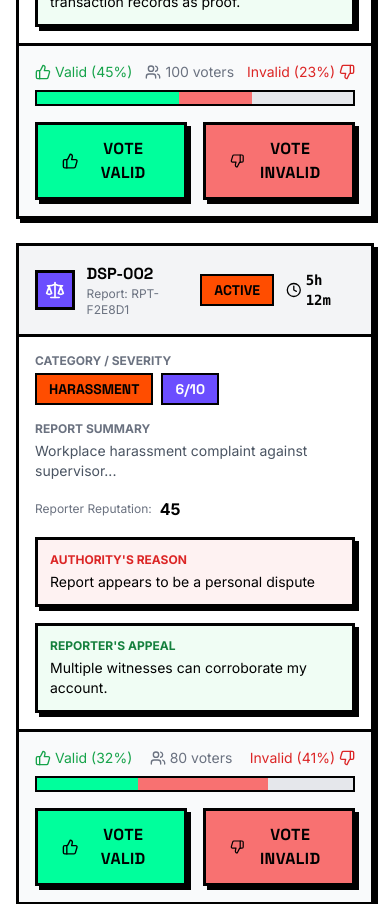
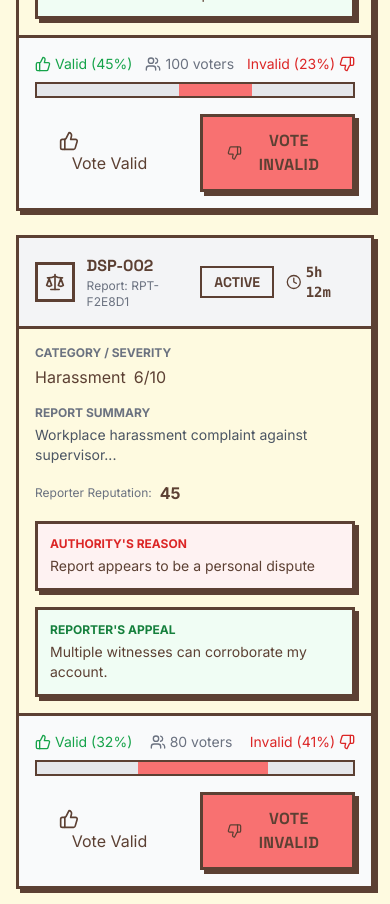
Before and after one commit to Percobain/SayLess, a React (Vite) app in the folder client/: page /jury in a window 390 px wide. Shown: the part 820-1724 px from the top of the page. Built offline with nearby package versions, Linux system fonts and the light colour scheme; no server answers.

Commit message:
ui changes

```diff
--- a/client/src/components/Layout.jsx
+++ b/client/src/components/Layout.jsx
@@ -4,7 +4,7 @@ import AlertBanner from './AlertBanner';
 
 export default function Layout({ children, showAlert = false }) {
   return (
-    <div className="min-h-screen flex flex-col bg-neo-white">
+    <div className="min-h-screen flex flex-col bg-neo-cream">
       <Navbar />
       {showAlert && <AlertBanner />}
       <main className="flex-1">
--- a/client/src/components/NeoButton.jsx
+++ b/client/src/components/NeoButton.jsx
@@ -2,10 +2,11 @@ import { forwardRef } from 'react';
 
 const variants = {
   default: 'neo-btn',
-  orange: 'neo-btn-orange',
-  green: 'neo-btn-green',
-  purple: 'neo-btn-purple',
-  black: 'neo-btn-black',
+  sage: 'neo-btn-sage',
+  mint: 'neo-btn-mint',
+  wheat: 'neo-btn-wheat',
+  caramel: 'neo-btn-caramel',
+  dark: 'neo-btn-dark',
 };
 
 const sizes = {
--- a/client/src/components/NeoCard.jsx
+++ b/client/src/components/NeoCard.jsx
@@ -1,9 +1,10 @@
 const variants = {
   default: 'neo-card',
-  orange: 'neo-card-orange',
-  green: 'neo-card-green',
-  purple: 'neo-card-purple',
-  black: 'neo-card-black',
+  sage: 'neo-card-sage',
+  mint: 'neo-card-mint',
+  wheat: 'neo-card-wheat',
+  caramel: 'neo-card-caramel',
+  dark: 'neo-card-dark',
 };
 
 export default function NeoCard({
--- a/client/src/index.css
+++ b/client/src/index.css
@@ -4,38 +4,54 @@
 @tailwind components;
 @tailwind utilities;
 
+/* Earthy Color Palette:
+   Sage:    #CCD5AE (sage green)
+   Mint:    #E9EDC9 (light sage)
+   Cream:   #FEFAE0 (background)
+   Wheat:   #FAEDCD (beige)
+   Caramel: #D4A373 (accent)
+   Dark:    #5C4033 (brown text)
+*/
+
 @layer base {
   :root {
-    --background: 0 0% 100%;
-    --foreground: 0 0% 0%;
-    --card: 0 0% 100%;
-    --card-foreground: 0 0% 0%;
-    --popover: 0 0% 100%;
-    --popover-foreground: 0 0% 0%;
-    --primary: 0 0% 0%;
-    --primary-foreground: 0 0% 100%;
-    --secondary: 0 0% 96%;
-    --secondary-foreground: 0 0% 0%;
-    --muted: 0 0% 96%;
-    --muted-foreground: 0 0% 45%;
-    --accent: 18 100% 50%;
-    --accent-foreground: 0 0% 100%;
+    --color-sage: #CCD5AE;
+    --color-mint: #E9EDC9;
+    --color-cream: #FEFAE0;
+    --color-wheat: #FAEDCD;
+    --color-caramel: #D4A373;
+    --color-dark: #5C4033;
+
+    --background: 50 100% 94%;
+    --foreground: 24 31% 27%;
+    --card: 50 100% 94%;
+    --card-foreground: 24 31% 27%;
+    --popover: 50 100% 94%;
+    --popover-foreground: 24 31% 27%;
+    --primary: 30 52% 64%;
+    --primary-foreground: 50 100% 94%;
+    --secondary: 75 35% 76%;
+    --secondary-foreground: 24 31% 27%;
+    --muted: 54 54% 91%;
+    --muted-foreground: 24 20% 40%;
+    --accent: 30 52% 64%;
+    --accent-foreground: 24 31% 27%;
     --destructive: 0 84% 60%;
     --destructive-foreground: 0 0% 100%;
-    --border: 0 0% 0%;
-    --input: 0 0% 0%;
-    --ring: 0 0% 0%;
+    --border: 24 31% 27%;
+    --input: 24 31% 27%;
+    --ring: 30 52% 64%;
     --radius: 0px;
   }
 }
 
 @layer base {
   * {
-    @apply border-neo-black;
+    @apply border-neo-dark;
   }
 
   body {
-    @apply bg-neo-white text-neo-black antialiased font-body;
+    @apply bg-neo-cream text-neo-dark antialiased font-body;
     font-family: 'Inter', system-ui, sans-serif;
   }
 
@@ -48,56 +64,64 @@
 @layer components {
   /* Neo-Brutalist Card */
   .neo-card {
-    @apply bg-neo-white border-[3px] border-neo-black shadow-neo;
+    @apply bg-neo-cream border-[3px] border-neo-dark shadow-neo;
   }
 
-  .neo-card-orange {
-    @apply bg-neo-orange border-[3px] border-neo-black shadow-neo text-neo-black;
+  .neo-card-sage {
+    @apply bg-neo-sage border-[3px] border-neo-dark shadow-neo text-neo-dark;
   }
 
-  .neo-card-green {
-    @apply bg-neo-green border-[3px] border-neo-black shadow-neo text-neo-black;
+  .neo-card-mint {
+    @apply bg-neo-mint border-[3px] border-neo-dark shadow-neo text-neo-dark;
   }
 
-  .neo-card-purple {
-    @apply bg-neo-purple border-[3px] border-neo-black shadow-neo text-neo-white;
+  .neo-card-wheat {
+    @apply bg-neo-wheat border-[3px] border-neo-dark shadow-neo text-neo-dark;
   }
 
-  .neo-card-black {
-    @apply bg-neo-black border-[3px] border-neo-black shadow-neo-lg text-neo-white;
+  .neo-card-caramel {
+    @apply bg-neo-caramel border-[3px] border-neo-dark shadow-neo text-neo-cream;
+  }
+
+  .neo-card-dark {
+    @apply bg-neo-dark border-[3px] border-neo-dark shadow-neo-lg text-neo-cream;
   }
 
   /* Neo-Brutalist Button */
   .neo-btn {
     @apply inline-flex items-center justify-center px-6 py-3
-           bg-neo-white border-[3px] border-neo-black shadow-neo
-           font-heading font-bold text-neo-black uppercase tracking-wide
+           bg-neo-cream border-[3px] border-neo-dark shadow-neo
+           font-heading font-bold text-neo-dark uppercase tracking-wide
            transition-all duration-150
            hover:translate-x-[2px] hover:translate-y-[2px] hover:shadow-neo-hover
            active:translate-x-[4px] active:translate-y-[4px] active:shadow-none
            disabled:opacity-50 disabled:cursor-not-allowed disabled:hover:translate-x-0 disabled:hover:translate-y-0 disabled:hover:shadow-neo;
   }
 
-  .neo-btn-orange {
-    @apply neo-btn bg-neo-orange text-neo-black;
+  .neo-btn-sage {
+    @apply neo-btn bg-neo-sage text-neo-dark;
   }
 
-  .neo-btn-green {
-    @apply neo-btn bg-neo-green text-neo-black;
+  .neo-btn-mint {
+    @apply neo-btn bg-neo-mint text-neo-dark;
   }
 
-  .neo-btn-purple {
-    @apply neo-btn bg-neo-purple text-neo-white;
+  .neo-btn-wheat {
+    @apply neo-btn bg-neo-wheat text-neo-dark;
   }
 
-  .neo-btn-black {
-    @apply neo-btn bg-neo-black text-neo-white;
+  .neo-btn-caramel {
+    @apply neo-btn bg-neo-caramel text-neo-cream;
+  }
+
+  .neo-btn-dark {
+    @apply neo-btn bg-neo-dark text-neo-cream;
   }
 
   /* Neo-Brutalist Input */
   .neo-input {
-    @apply w-full px-4 py-3 bg-neo-white border-[3px] border-neo-black
-           font-body text-neo-black placeholder:text-gray-400
+    @apply w-full px-4 py-3 bg-neo-cream border-[3px] border-neo-dark
+           font-body text-neo-dark placeholder:text-neo-dark/50
            focus:outline-none focus:ring-0 focus:shadow-neo-lg
            transition-shadow duration-150;
   }
@@ -109,49 +133,53 @@
   /* Neo-Brutalist Badge */
   .neo-badge {
     @apply inline-flex items-center gap-1.5 px-3 py-1
-           border-[2px] border-neo-black font-heading font-bold text-sm uppercase;
+           border-[2px] border-neo-dark font-heading font-bold text-sm uppercase;
   }
 
-  .neo-badge-orange {
-    @apply neo-badge bg-neo-orange text-neo-black;
+  .neo-badge-sage {
+    @apply neo-badge bg-neo-sage text-neo-dark;
   }
 
-  .neo-badge-green {
-    @apply neo-badge bg-neo-green text-neo-black;
+  .neo-badge-mint {
+    @apply neo-badge bg-neo-mint text-neo-dark;
   }
 
-  .neo-badge-purple {
-    @apply neo-badge bg-neo-purple text-neo-white;
+  .neo-badge-wheat {
+    @apply neo-badge bg-neo-wheat text-neo-dark;
+  }
+
+  .neo-badge-caramel {
+    @apply neo-badge bg-neo-caramel text-neo-cream;
   }
 
   /* Animated Alert Banner */
   .neo-alert-banner {
-    @apply w-full bg-neo-orange border-y-[3px] border-neo-black py-2 overflow-hidden;
+    @apply w-full bg-neo-caramel border-y-[3px] border-neo-dark py-2 overflow-hidden;
   }
 
   .neo-alert-text {
-    @apply inline-block whitespace-nowrap font-heading font-bold text-neo-black uppercase tracking-wider animate-marquee;
+    @apply inline-block whitespace-nowrap font-heading font-bold text-neo-cream uppercase tracking-wider animate-marquee;
   }
 
   /* Status Badges */
   .neo-status {
-    @apply inline-flex items-center gap-1.5 px-3 py-1 border-[2px] border-neo-black font-bold text-xs uppercase;
+    @apply inline-flex items-center gap-1.5 px-3 py-1 border-[2px] border-neo-dark font-bold text-xs uppercase;
   }
 
   .neo-status-pending {
-    @apply neo-status bg-yellow-300;
+    @apply neo-status bg-neo-wheat text-neo-dark;
   }
 
   .neo-status-success {
-    @apply neo-status bg-neo-green;
+    @apply neo-status bg-neo-sage text-neo-dark;
   }
 
   .neo-status-error {
-    @apply neo-status bg-red-400;
+    @apply neo-status bg-red-400 text-white;
   }
 
   .neo-status-info {
-    @apply neo-status bg-neo-purple text-neo-white;
+    @apply neo-status bg-neo-caramel text-neo-cream;
   }
 
   /* Shake Animation for Dangerous Actions */
@@ -161,7 +189,7 @@
 
   /* Section Divider */
   .neo-divider {
-    @apply w-full h-[3px] bg-neo-black;
+    @apply w-full h-[3px] bg-neo-dark;
   }
 }
 
@@ -172,18 +200,18 @@
 }
 
 ::-webkit-scrollbar-track {
-  @apply bg-neo-white border-l-[3px] border-neo-black;
+  @apply bg-neo-cream border-l-[3px] border-neo-dark;
 }
 
 ::-webkit-scrollbar-thumb {
-  @apply bg-neo-black;
+  @apply bg-neo-dark;
 }
 
 ::-webkit-scrollbar-thumb:hover {
-  @apply bg-gray-800;
+  @apply bg-neo-caramel;
 }
 
 /* Selection */
 ::selection {
-  @apply bg-neo-orange text-neo-black;
+  @apply bg-neo-caramel text-neo-cream;
 }
--- a/client/tailwind.config.js
+++ b/client/tailwind.config.js
@@ -5,17 +5,21 @@ export default {
   theme: {
     extend: {
       colors: {
-        // Neo-Brutalism palette
+        // Earthy Color Palette from Coolors
         neo: {
-          black: '#000000',
-          white: '#ffffff',
-          orange: '#ff4d00',
-          green: '#00ff9c',
-          purple: '#6b4eff',
+          sage: '#CCD5AE',       // Sage green
+          mint: '#E9EDC9',       // Light sage/mint
+          cream: '#FEFAE0',      // Cream (background)
+          wheat: '#FAEDCD',      // Wheat/beige
+          caramel: '#D4A373',    // Caramel/tan (accent)
+          dark: '#5C4033',       // Dark brown for text
         },
+        // Semantic aliases
+        primary: '#D4A373',
+        secondary: '#CCD5AE',
+        accent: '#D4A373',
+        background: '#FEFAE0',
         // Legacy colors for compatibility
-        background: 'hsl(var(--background))',
-        foreground: 'hsl(var(--foreground))',
         card: {
           DEFAULT: 'hsl(var(--card))',
           foreground: 'hsl(var(--card-foreground))'
@@ -24,21 +28,9 @@ export default {
           DEFAULT: 'hsl(var(--popover))',
           foreground: 'hsl(var(--popover-foreground))'
         },
-        primary: {
-          DEFAULT: 'hsl(var(--primary))',
-          foreground: 'hsl(var(--primary-foreground))'
-        },
-        secondary: {
-          DEFAULT: 'hsl(var(--secondary))',
-          foreground: 'hsl(var(--secondary-foreground))'
-        },
         muted: {
           DEFAULT: 'hsl(var(--muted))',
           foreground: 'hsl(var(--muted-foreground))'
-        },
-        accent: {
-          DEFAULT: 'hsl(var(--accent))',
-          foreground: 'hsl(var(--accent-foreground))'
         },
         destructive: {
           DEFAULT: 'hsl(var(--destructive))',
@@ -54,13 +46,12 @@ export default {
         sm: 'calc(var(--radius) - 4px)'
       },
       boxShadow: {
-        'neo': '4px 4px 0px 0px #000000',
-        'neo-lg': '6px 6px 0px 0px #000000',
-        'neo-xl': '8px 8px 0px 0px #000000',
-        'neo-hover': '2px 2px 0px 0px #000000',
-        'neo-orange': '4px 4px 0px 0px #ff4d00',
-        'neo-green': '4px 4px 0px 0px #00ff9c',
-        'neo-purple': '4px 4px 0px 0px #6b4eff',
+        'neo': '4px 4px 0px 0px #5C4033',
+        'neo-lg': '6px 6px 0px 0px #5C4033',
+        'neo-xl': '8px 8px 0px 0px #5C4033',
+        'neo-hover': '2px 2px 0px 0px #5C4033',
+        'neo-caramel': '4px 4px 0px 0px #D4A373',
+        'neo-sage': '4px 4px 0px 0px #CCD5AE',
       },
       fontFamily: {
         heading: ['Space Grotesk', 'sans-serif'],
@@ -70,6 +61,7 @@ export default {
         'shake': 'shake 0.5s ease-in-out',
         'marquee': 'marquee 20s linear infinite',
         'pulse-slow': 'pulse 3s ease-in-out infinite',
+        'float': 'float 6s ease-in-out infinite',
       },
       keyframes: {
         shake: {
@@ -81,6 +73,10 @@ export default {
           '0%': { transform: 'translateX(0%)' },
           '100%': { transform: 'translateX(-50%)' },
         },
+        float: {
+          '0%, 100%': { transform: 'translateY(0)' },
+          '50%': { transform: 'translateY(-10px)' },
+        },
       },
     },
   },
```
Also changed, not shown: client/src/components/Footer.jsx (+15 -15 lines), client/src/components/Navbar.jsx (+11 -11 lines), client/src/pages/Landing.jsx (+88 -90 lines).
